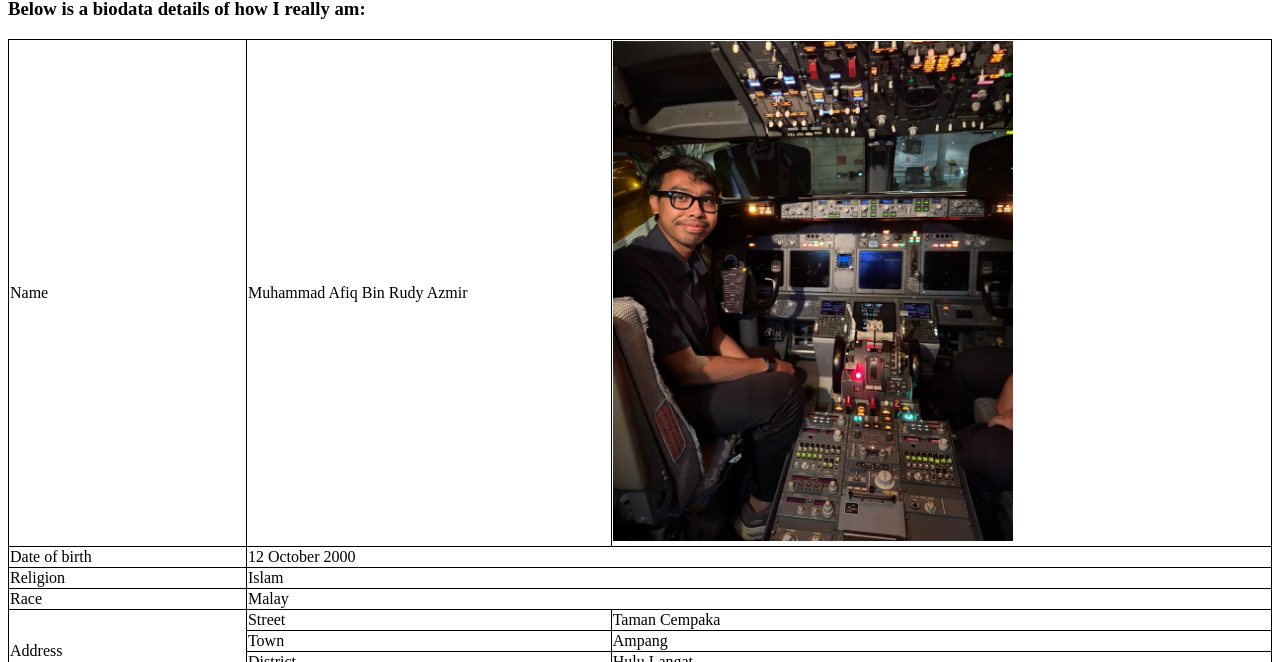
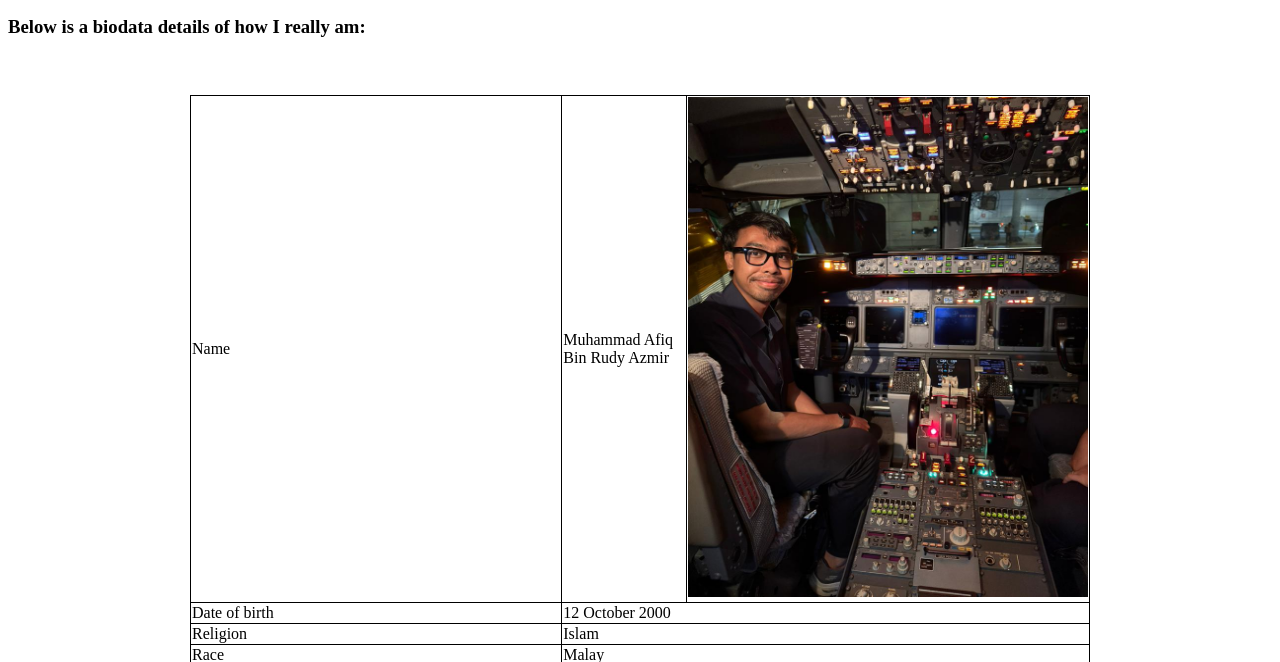
Before and after one commit to afuqaero/Lab3, a plain HTML site: page biodata.html in a window 1280 px wide. Shown: the part 108-770 px from the top of the page. Drawn offline with Linux system fonts and the light colour scheme.

Commit message:
done bio1

```diff
--- a/biodata.html
+++ b/biodata.html
@@ -7,11 +7,16 @@
 </head>
 
 <style>
-    table,tr,td{
+    table,td,tr{
         border: 1px solid black;
+        width: 80%;
         border-collapse: collapse;
+        max-width: 900px;
+        margin: 20px auto;
 
     }
+
+
 
     img{
         width: 400px;
@@ -24,10 +29,12 @@
 <body>
 
     <div class="intro">
+        <br>
         <a href="/index.html">Back</a>
         <h1>Welcome to my biodata!</h1>
         <h3>Below is a biodata details of how I really am: </h3>
     </div>
+    <br>
 
     <div class="table">
         <table width="100%">
```
